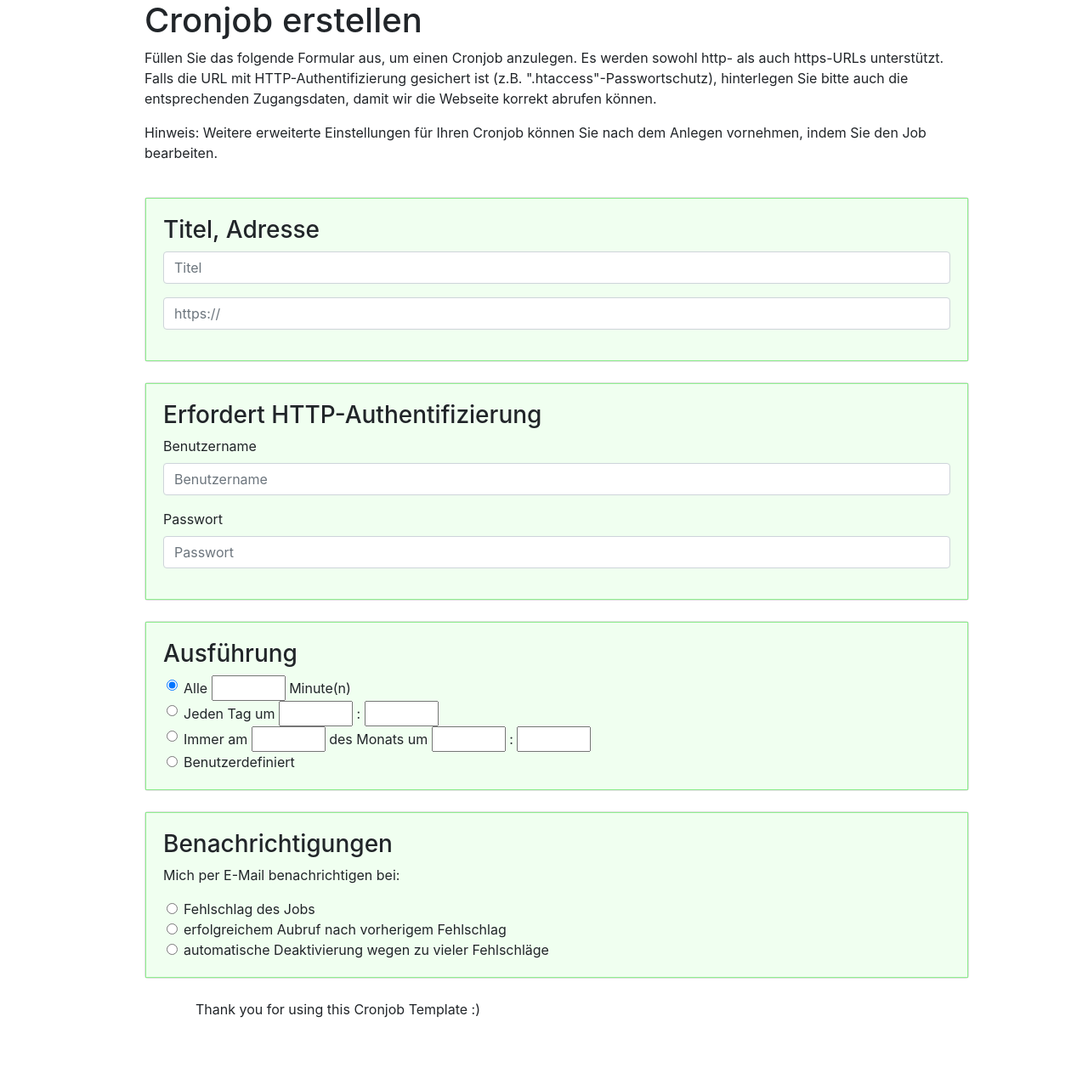
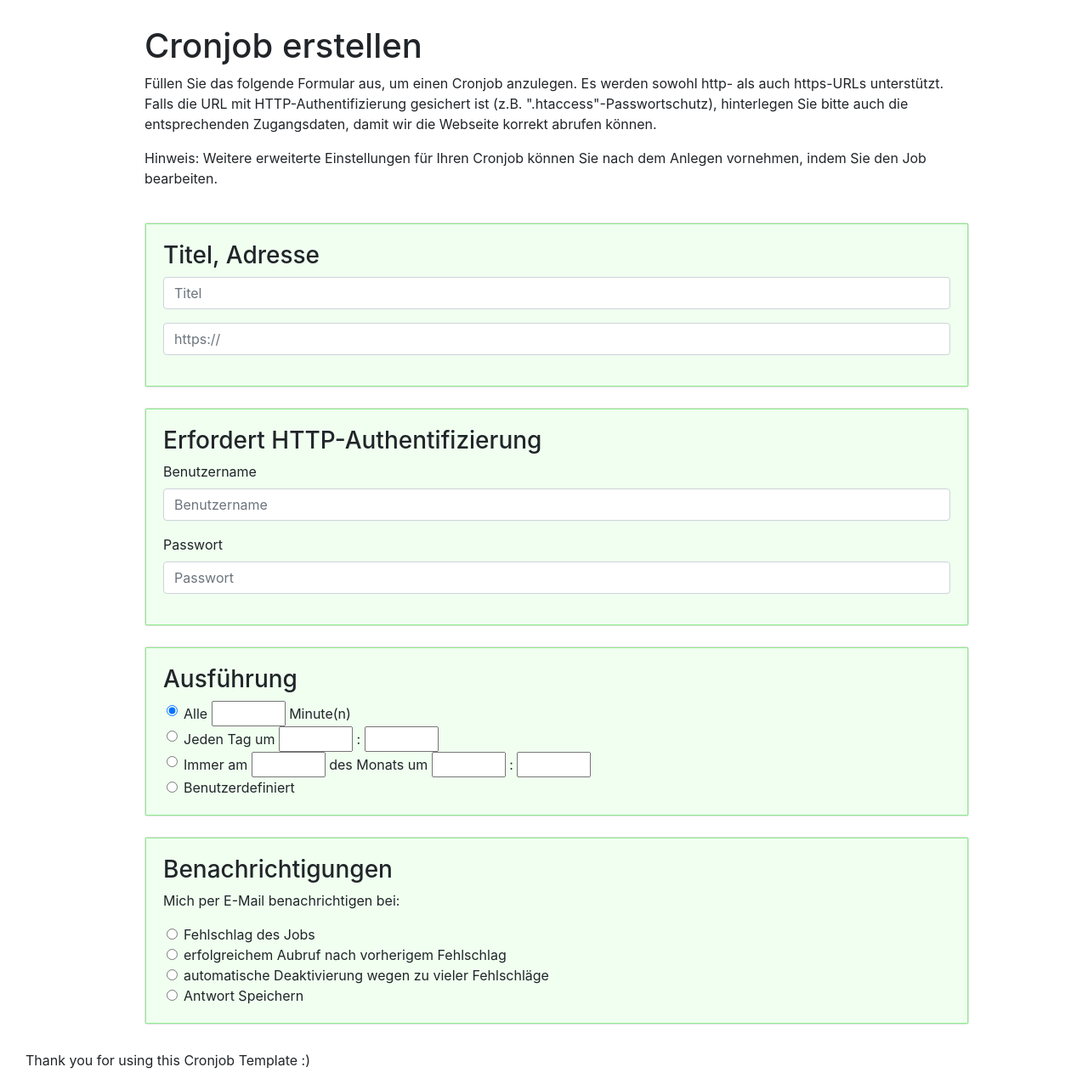
Before and after one commit to celinehofer/Modul307, a Django app: page / in a window 1280 px wide. Shown: the whole page at 85% size. Before the commit the page ends 1198 px from the top, so only its background shows below. Run offline with Django 3.2, Linux system fonts and the light colour scheme; some libraries are stand-ins or nearby versions.

Commit message:
Daten Formular in DB speichern

```diff
--- a/cronjob/models.py
+++ b/cronjob/models.py
@@ -14,7 +14,7 @@ class Cronjob(models.Model):
     timeIntervalMinutes = models.TimeField(default='')
     timeIntervalTime = models.TimeField(default='')
     timeIntervalDay = models.TimeField(default='')
-    timeInvervalDayTime = models.TimeField(default='')
+    timeIntervalDayTime = models.TimeField(default='')
     userDefined = models.BooleanField(default='')
 
     #messages
--- a/cronjob/views.py
+++ b/cronjob/views.py
@@ -1,5 +1,33 @@
 from django.shortcuts import render, redirect
+from cronjob.models import Cronjob
+
+# def index(request):
+# return render(request, 'cronjob/base.html', {})
 
 
 def index(request):
-    return render(request, 'cronjob/base.html', {})
+    if request.method == "POST":
+        Cronjob.objects.create(
+
+            title=request.POST.get("title"),
+            url=request.POST.get("url"),
+
+            userName=request.POST.get("userName"),
+            password=request.POST.get("password"),
+
+            timeIntervalMinutes=request.POST.get("timeIntervalMinutes"),
+            timeIntervalTime=request.POST.get("timeIntervalTime"),
+            timeIntervalDay=request.POST.get("timeIntervalDay"),
+            timeInvervalDayTime=request.POST.get("timeIntervalDayTime"),
+            userDefined=request.POST.get("userDefined"),
+
+            messageFail=request.POST.get("title"),
+            messageSuccess=request.POST.get("title"),
+            messageToManyFailures=request.POST.get("title"),
+
+            saveResponse=request.POST.get("title"),
+        )
+
+        return render(request, 'cronjob/base.html', {}),
+    else:
+        return render(request, 'cronjob/base.html', {})
--- a/static/css/style.css
+++ b/static/css/style.css
@@ -1,9 +1,13 @@
 body{
     padding-left: 30px;
 }
+
 #main{
+    padding-top: 30px;
+    padding-bottom: 30px;
     width: 80%;
 }
+
 .card-body{
     border-width: 1px;
     border-style: solid;
@@ -11,9 +15,7 @@ body{
     padding: 0px 15px 10px 15px;
     background-color: honeydew;
 }
-footer{
-    padding-left: 200px;
-}
+
 h3{
     background-color: honeydew;
 }
--- a/templates/cronjob/base.html
+++ b/templates/cronjob/base.html
@@ -114,12 +114,19 @@
                     <span>automatische Deaktivierung wegen zu vieler Fehlschläge</span>
                 </div>
             </div>
+
+            <div class="row">
+                <div class="col ml-4">
+            <input class="form-check-input" type="radio" name="saveResponse">
+                    <span>Antwort Speichern</span>
+                </div>
+            </div>
+
         </div>
     </div>
 </div>
 </div>
 </body>
-<br>
 <footer>
     <p>Thank you for using this Cronjob Template :)</p>
 </footer>
```
Also changed, not shown: cronjob/migrations/0001_initial.py (deleted), cronjob/migrations/0002_auto_20191008_1001.py (deleted), cronjob/migrations/0003_auto_20191008_1029.py (deleted), cronjob/migrations/0004_auto_20191008_1035.py (deleted).
